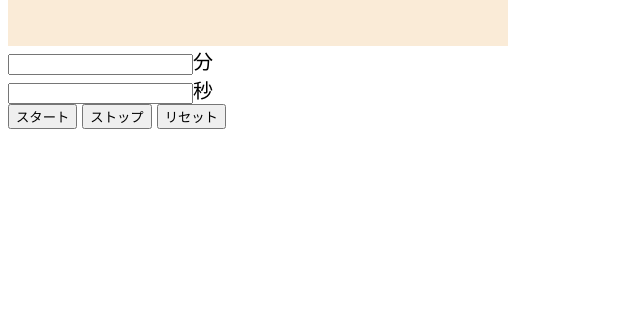
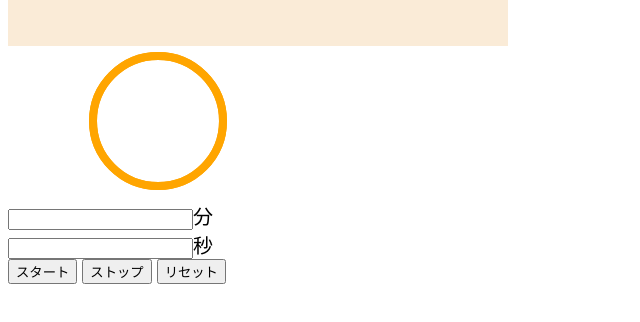
Before and after one commit to 3k11ooo/PracticeJavaScript, a plain HTML site: page timer.html in a window 1280 px wide. Both pictures are taken after a click on the button "スタート". Shown: the part 62-384 px from the top of the page, without its empty margins (0-640 px from the left). Drawn offline with Linux system fonts and the light colour scheme.

Commit message:
色々変更

```diff
--- a/css/main.css
+++ b/css/main.css
@@ -27,3 +27,8 @@ body{
     max-width: 90vw;
     background-color: antiquewhite;
 }
+
+#visual{
+    position: relative;
+
+}
--- a/js/main.js
+++ b/js/main.js
@@ -0,0 +1,223 @@
+var timer1; //タイマーを格納する変数（タイマーID）の宣言
+var startTime;
+
+//カウントダウン関数を1000ミリ秒毎に呼び出す関数
+function cntStart(num)
+{
+    switch (num) {
+    case 0: //タイマー開始関数
+        document.timer.style.visibility="hidden"; // テキストボックス
+        // document.timer.elements[1].style.visibility="hidden"; // テキストボックス秒
+        document.timerButton.elements[0].disabled=true; // スタートボタン
+        document.timerButton.elements[2].disabled=true; // リセットボタン
+        // テキストボックスの値を取得している。
+        var min=document.timer.elements[0].value;
+        var sec=document.timer.elements[1].value;
+
+        if (min=="") min=0;
+        min=parseInt(min);
+
+        if (sec=="") sec=0;
+        sec=parseInt(sec);
+
+        startTime = min * 60 + sec;
+        // alert(startTime);
+        circle();
+        timer1=setInterval("countDown()",1000);
+        break;
+
+    case 1: //タイマー停止関数
+        document.timer.style.visibility="visible";
+        // document.timer.elements[1].style.visibility="visible";
+        document.timerButton.elements[0].disabled=false; // スタートボタン
+        document.timerButton.elements[2].disabled=false; // リセットボタン
+        clearInterval(timer1);
+        break;
+
+    default:
+        break;
+    }
+}
+
+//カウントダウン関数
+function countDown()
+{
+
+    // テキストボックスの値を取得している。
+    var min=document.timer.elements[0].value;
+    var sec=document.timer.elements[1].value;
+
+    if( (min=="") && (sec=="") )
+    {
+        alert("時刻を設定してください！");
+        reSet();
+    }
+    else
+    {
+        if (min=="") min=0;
+        min=parseInt(min);
+
+        if (sec=="") sec=0;
+        sec=parseInt(sec);
+
+        tmWrite(min*60+sec-1);
+        makeTime(min*60+sec-1);
+    }
+}
+
+//残り時間を書き出す関数
+function tmWrite(int)
+{
+
+    document.getElementById("displayTimer").innerHTML = "";
+    int = parseInt(int);
+    if (int<0)
+    {
+        alert("時間です！");
+        reSet();
+    }
+    else
+    {
+        var min = Math.floor(int/60); // // 残り分数はintを60で割って切り捨てる。
+        var sec = int % 60; // 残り秒数はintを60で割った余り
+        document.timer.elements[0].value=min;
+        document.timer.elements[1].value=sec;
+        document.getElementById("displayTimer").innerHTML = min + ":" + sec;
+        // alert(display);
+
+        // document.timer.elements[0].value=
+        // document.timer.elements[0].disabled=false;
+        // 残り秒数はintを60で割った余り
+        // document.timer.elements[1].value=int % 60;
+    }
+}
+
+// setInterval("hyoji()",1000);
+
+//フォームを初期状態に戻す（リセット）関数
+function reSet()
+{
+    document.getElementById("displayTimer").innerHTML = "時刻を設定してください！";
+    document.timer.elements[0].value="";
+    document.timer.elements[1].value="";
+    document.timer.style.visibility="visible";
+    document.timerButton.elements[0].disabled=false;
+    document.timerButton.elements[2].disabled=false;
+    circle();
+    viewTimer(0, 0);
+    clearInterval(timer1);
+}
+
+// time変数作成
+function makeTime(time) {
+    // 360 - ((360 / 設定秒数) * (設定秒数 ― 現在秒数))
+    timeAngle = 360 - ((360 / startTime) * (startTime - time)) ;
+    // 角度
+    var startAngle = timeAngle + 270;
+    var endAngle = -90;
+    console.log(timeAngle);
+    viewTimer(startAngle, endAngle);
+}
+
+// サークル描画動くほう
+function viewTimer(startAngle, endAngle){
+
+    const viewElm = document.getElementById("visual");
+
+    // 縦横の短い辺を取得
+    var minSide = Math.min( viewElm.clientWidth, viewElm.clientHeight);
+    // 時計の半径を取得
+    var radius = minSide / 2 - 10;
+    // キャンバスの中心を求める
+    var x = viewElm.clientWidth / 2;
+    var y = viewElm.clientHeight / 2;
+
+    // キャンパスを作成
+    // const cvs = document.createElement('canvas');
+
+    // キャンバスの描画コンテキストを取得
+    const context = viewElm.getContext('2d');
+
+    // パスをリセット
+    context.beginPath () ;
+
+
+    // alert("start" + startAngle + "end" + endAngle);
+
+    // 方向: true=反時計回りの円、false=時計回りの円
+    context.arc( x, y, radius, startAngle * Math.PI / 180, endAngle * Math.PI / 180, false ) ;
+
+    /*
+    // 塗りつぶしの色
+    context.fillStyle = "rgba(255,0,0,0.8)" ;
+
+    // 塗りつぶしを実行
+    context.fill() ;
+    */
+
+    // 線の色
+    context.strokeStyle = "white" ;
+
+    // 線の太さ
+    context.lineWidth = 9 ;
+
+    // 線を描画を実行
+    context.stroke() ;
+
+}
+
+// サークル描画動かないほう
+function circle(){
+
+
+    const viewElm = document.getElementById("visual");
+
+    /*
+    // キャンパスを作成
+        const cvs = document.createElement("canvas");
+
+        // キャンバスの描画コンテキストを取得
+        const context = cvs.getContext('2d');
+    */
+
+
+    // 縦横の短い辺を取得
+    var minSide = Math.min( viewElm.clientWidth, viewElm.clientHeight);
+    // 時計の半径を取得
+    var radius = minSide / 2 - 10;
+    // キャンバスの中心を求める
+    var x = viewElm.clientWidth / 2;
+    var y = viewElm.clientHeight / 2;
+
+    // キャンパスを作成
+    // const cvs = document.createElement('canvas');
+
+    // キャンバスの描画コンテキストを取得
+    const context = viewElm.getContext('2d');
+
+    // パスをリセット
+    context.beginPath () ;
+
+
+    // alert("start" + startAngle + "end" + endAngle);
+
+    // 方向: true=反時計回りの円、false=時計回りの円
+    context.arc( x, y, radius, 0 * Math.PI / 180, 360 * Math.PI / 180, false ) ;
+
+    /*
+    // 塗りつぶしの色
+    context.fillStyle = "rgba(255,0,0,0.8)" ;
+
+    // 塗りつぶしを実行
+    context.fill() ;
+    */
+
+    // 線の色
+    context.strokeStyle = "orange" ;
+
+    // 線の太さ
+    context.lineWidth = 8 ;
+
+    // 線を描画を実行
+    context.stroke() ;
+}
--- a/timer.html
+++ b/timer.html
@@ -8,110 +8,13 @@
     <title>タイマー</title>
 
 
-    <script>
-
-        var timer1; //タイマーを格納する変数（タイマーID）の宣言
-        var min; // タイマーの分を格納する変数
-        var sec; // タイマーの秒を格納する変数
-
-
-        //カウントダウン関数を1000ミリ秒毎に呼び出す関数
-        function cntStart(num)
-        {
-          switch (num) {
-            case 0: //タイマー開始関数
-              document.timer.style.visibility="hidden"; // テキストボックス
-              // document.timer.elements[1].style.visibility="hidden"; // テキストボックス秒
-              document.timerButton.elements[0].disabled=true; // スタートボタン
-              document.timerButton.elements[2].disabled=true; // リセットボタン
-              timer1=setInterval("countDown()",1000);
-              break;
-
-            case 1: //タイマー停止関数
-              document.timer.style.visibility="visible";
-              // document.timer.elements[1].style.visibility="visible";
-              document.timerButton.elements[0].disabled=false; // スタートボタン
-              document.timerButton.elements[2].disabled=false; // リセットボタン
-              clearInterval(timer1);
-              break;
-
-            default:
-              break;
-          }
-        }
-
-        //カウントダウン関数
-        function countDown()
-        {
-          // テキストボックスの値を取得している。
-          min=document.timer.elements[0].value;
-          sec=document.timer.elements[1].value;
-
-          if( (min=="") && (sec=="") )
-          {
-            alert("時刻を設定してください！");
-            reSet();
-          }
-          else
-          {
-            if (min=="") min=0;
-            min=parseInt(min);
-
-            if (sec=="") sec=0;
-            sec=parseInt(sec);
-
-            tmWrite(min*60+sec-1);
-          }
-        }
-
-        // setInterval("hyoji()",1000);
-
-        //残り時間を書き出す関数
-        function tmWrite(int)
-        {
-          document.getElementById("displayTimer").innerHTML = "";
-          int = parseInt(int);
-          if (int<=0)
-          {
-            reSet();
-            alert("時間です！");
-          }
-          else
-          {
-            min = Math.floor(int/60); // // 残り分数はintを60で割って切り捨てる。
-            sec = int % 60; // 残り秒数はintを60で割った余り
-            document.timer.elements[0].value=min;
-            document.timer.elements[1].value=sec;
-            document.getElementById("displayTimer").innerHTML = min + ":" + sec;
-            // alert(display);
-
-            // document.timer.elements[0].value=
-            // document.timer.elements[0].disabled=false;
-            // 残り秒数はintを60で割った余り
-            // document.timer.elements[1].value=int % 60;
-          }
-        }
-
-        // setInterval("hyoji()",1000);
-
-        //フォームを初期状態に戻す（リセット）関数
-        function reSet()
-        {
-          document.getElementById("displayTimer").innerHTML = "時刻を設定してください！";
-          document.timer.elements[0].value="";
-          document.timer.elements[1].value="";
-          document.timer.style.visibility="visible";
-          document.timerButton.elements[0].disabled=false;
-          document.timerButton.elements[2].disabled=false;
-          clearInterval(timer1);
-        }
-
-    </script>
+    <script></script>
 </head>
 <body>
   <div id="displayTimer">
     時刻を設定してください！
   </div>
+<canvas id="visual"></canvas>
   <form name="timer">
       <input type="text" value="">分<br>
       <input type="text" value="">秒<br>
@@ -122,6 +25,6 @@
       <input type="button" value="リセット" onclick="reSet()">
   </form>
 
-
+  <script src="js/main.js"></script>
 </body>
 </html>
```
Lines whose indentation alone changed are shown as unchanged.
